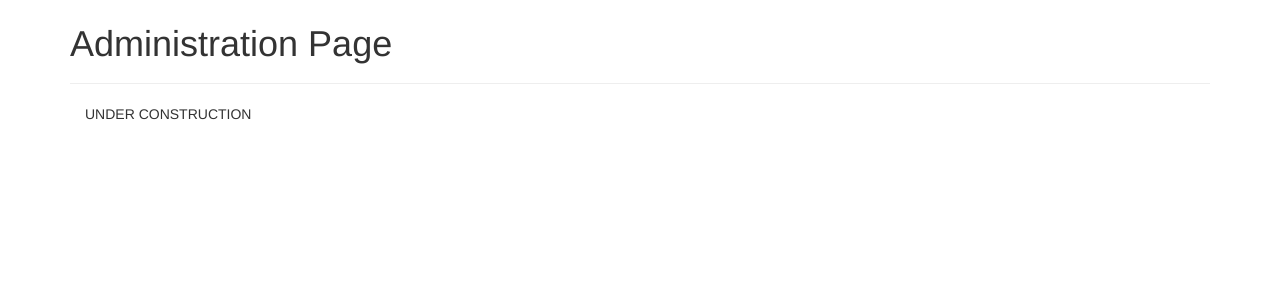
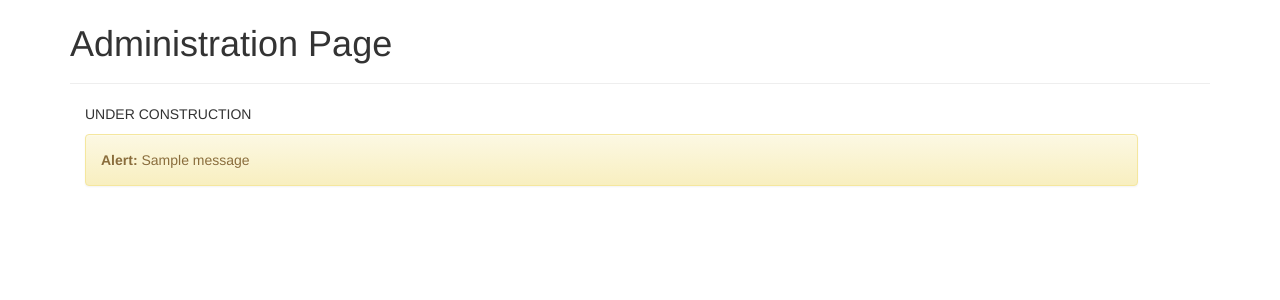
Before and after one commit to mturiansky/LiteralLabView-Legacy, a Flask app: page /admin in a window 1280 px wide. Shown: the part 51-351 px from the top of the page. Run offline with Flask 2, Linux system fonts and the light colour scheme; a user stored in the database is signed in; tables that the repository leaves empty hold one stand-in row (values such as "Sample post"); one stand-in notice (Sample message) is shown; some libraries are stand-ins or nearby versions.

Commit message:
added flash messages

```diff
--- a/Server/routes.py
+++ b/Server/routes.py
@@ -9,7 +9,7 @@ import os
 @login_required
 @mobile_template('{mobile-}index.html')
 def home(template):
-	return render_template(template, recent=PH().get_recent())
+		return render_template(template, recent=PH().get_recent())
 
 @app.route('/login', methods=["GET", "POST"])
 def login():
@@ -20,6 +20,7 @@ def login():
 			if user:
 				if login_user(user, remember=rem):
 					current_user.auth_toggle()
+					flash('User, ' + current_user.name + ', logged in.')
 					return redirect(request.args.get("next") or url_for('home'))
 			else:
 				flash('Invalid username or password')
--- a/Server/templates/base.html
+++ b/Server/templates/base.html
@@ -39,6 +39,14 @@
 
     <div class="container theme-showcase" role="main">
     	{% block body %}{% endblock %}
+
+		<div class="container" style="position: relative; float: left; top: 10px; width: 95%;">
+		{% with messages = get_flashed_messages() %}{% for message in messages %}
+			<div class="alert alert-warning" role="alert">
+				<strong>Alert: </strong>{{ message }}
+			</div>
+		{% endfor %}{% endwith %}
+		</div>
     </div>
 
     <script src="https://ajax.googleapis.com/ajax/libs/jquery/1.11.1/jquery.min.js"></script>
```
